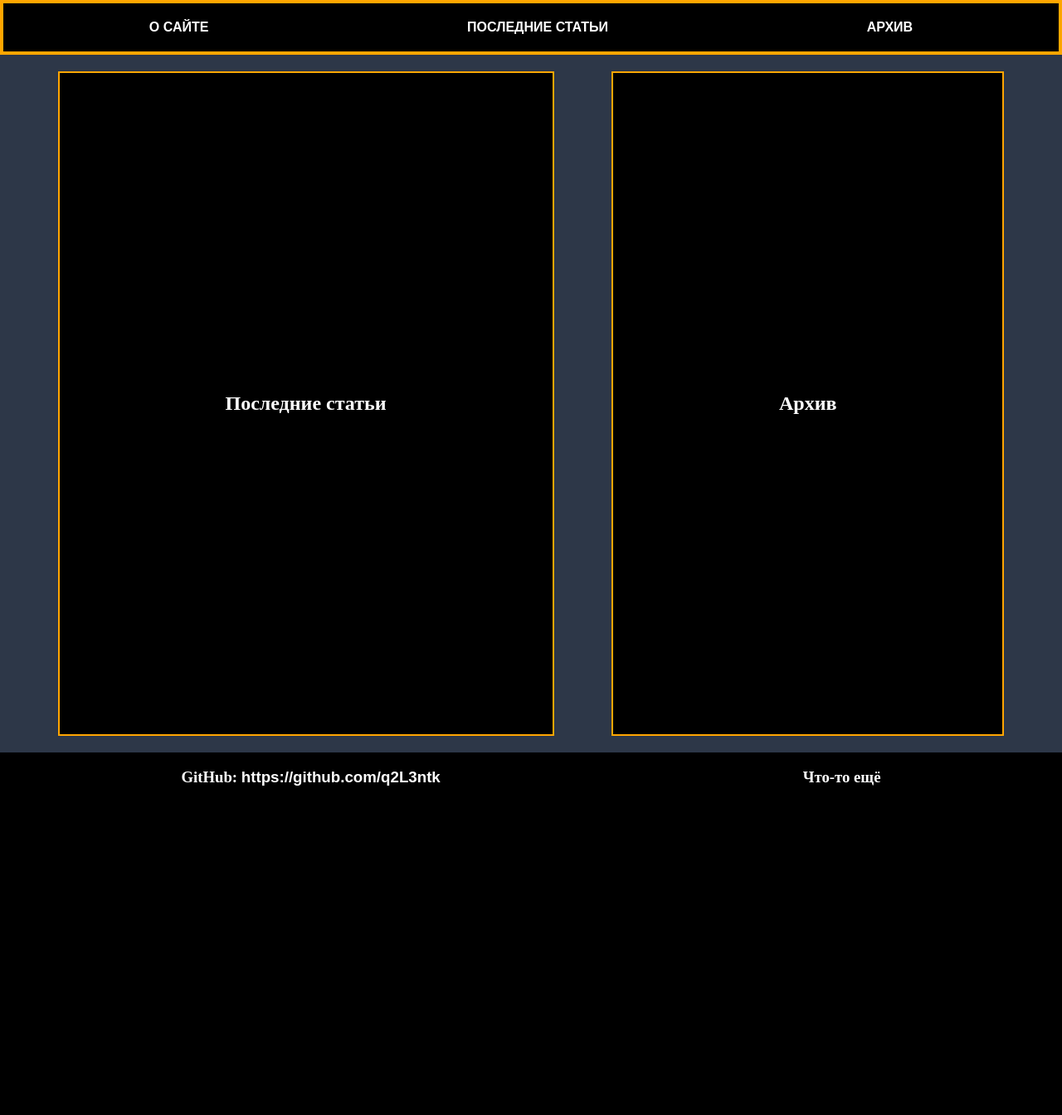
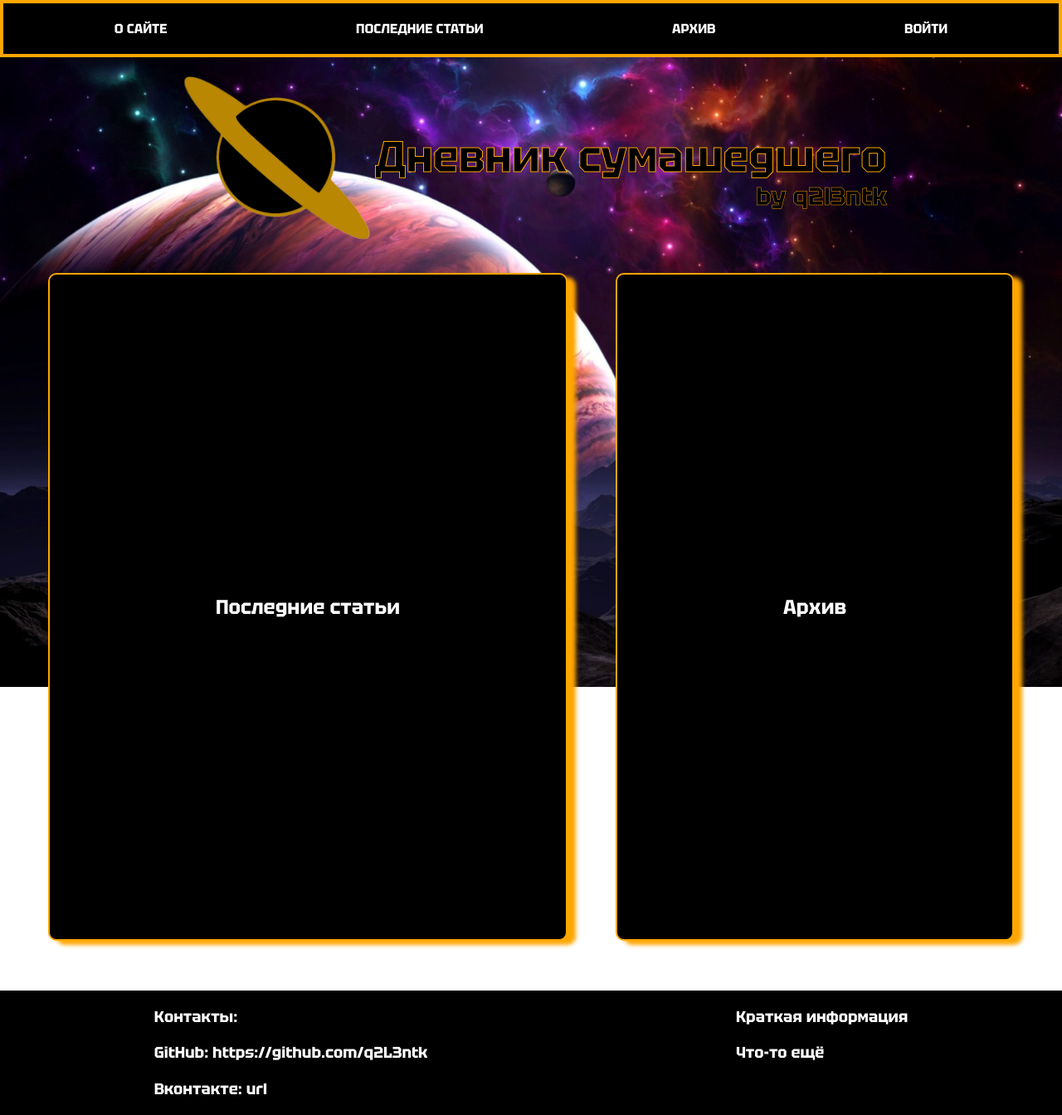
Before and after one commit to q2L3ntk/Blog, a Laravel app: page / in a window 1280 px wide. Shown: the whole page at 83% size. Before the commit the page ends 947 px from the top, so only its background shows below. Run offline with Laravel 10, Linux system fonts and the light colour scheme.

Commit message:
Some content and styles on main page

```diff
--- a/public/css/footer.css
+++ b/public/css/footer.css
@@ -6,10 +6,11 @@
 
 h3 {
     color: white;
+    font-family: Tektur;
 }
 
 a {
     text-decoration: none;
     color: white;
-    font-family: sans-serif;
+    font-family: Tektur;
 }
--- a/public/css/header.css
+++ b/public/css/header.css
@@ -1,4 +1,7 @@
-@import "page.css";
+@font-face {
+    font-family: 'Tektur';
+    src: url(/fonts/Tektur.ttf);
+}
 
 header {
     width: 100%;
@@ -10,13 +13,28 @@ header {
     border: 4px solid #ffa600;
 }
 
+.logo-container {
+    display: flex;
+    justify-content: center;
+    align-items: center;
+}
+
 nav {
     display: flex;
     justify-content: space-around;
 }
 
-a {
-    text-decoration: none;
-    color: white;
-    font-family: sans-serif;
+h1 {
+    font-family: Tektur;
+    font-size: 52px;
+    -webkit-text-stroke: 1px #ffa600;
 }
+
+.ps {
+    font-family: Tektur;
+    -webkit-text-stroke: 0.5px #ffa600;
+    font-size: 30px;
+    position: absolute;
+    padding-top: 95px;
+    padding-left: 700px;
+}
--- a/public/css/main.css
+++ b/public/css/main.css
@@ -5,6 +5,7 @@
 .main-container {
     display: flex;
     justify-content: space-evenly;
+    margin-bottom: 40px;
 }
 
 .main-wrapper {
@@ -15,9 +16,11 @@
     padding-inline: 200px;
     background-color: black;
     border: 2px solid #ffa600;
-
+    border-radius: 10px;
+    box-shadow: 10px 5px 5px #ffa600;
 }
 
 h2 {
     color: white;
+    font-family: Tektur;
 }
--- a/public/css/page.css
+++ b/public/css/page.css
@@ -1,4 +1,6 @@
 body {
     margin: 0;
-    background-color: #2d3748;
+    background-image: url(/images/background.jpg);
+    background-repeat: no-repeat;
+    background-size: 115%;
 }
--- a/resources/views/templates/footer.blade.php
+++ b/resources/views/templates/footer.blade.php
@@ -1,9 +1,12 @@
 <footer>
     <div class="footer-container">
         <div class="footer-wrapper-left">
+            <h3>Контакты:</h3>
             <h3>GitHub: <a href="https://github.com/q2L3ntk">https://github.com/q2L3ntk</a></h3>
+            <h3>Вконтакте: <a href="https://github.com/q2L3ntk">url</a></h3>
         </div>
         <div class="footer-wrapper-right">
+            <h3>Краткая информация</h3>
             <h3>Что-то ещё</h3>
         </div>
     </div>
--- a/resources/views/templates/header.blade.php
+++ b/resources/views/templates/header.blade.php
@@ -13,6 +13,12 @@
                 <a href=""><b>О САЙТЕ</b></a>
                 <a href=""><b>ПОСЛЕДНИЕ СТАТЬИ</b></a>
                 <a href=""><b>АРХИВ</b></a>
+                <a href=""><b>ВОЙТИ</b></a>
             </nav>
         </div>
     </header>
+    <div class="logo-container">
+        <img src="{{asset('images/logo.png')}}" width="240" height="240" alt="logo">
+        <h1>Дневник сумашедшего</h1>
+        <p class="ps"><b>by q2l3ntk</b></p>
+    </div>
```
Also changed, not shown: public/fonts/Tektur.ttf (added), public/images/background.jpg (added), public/images/logo.png (added).
